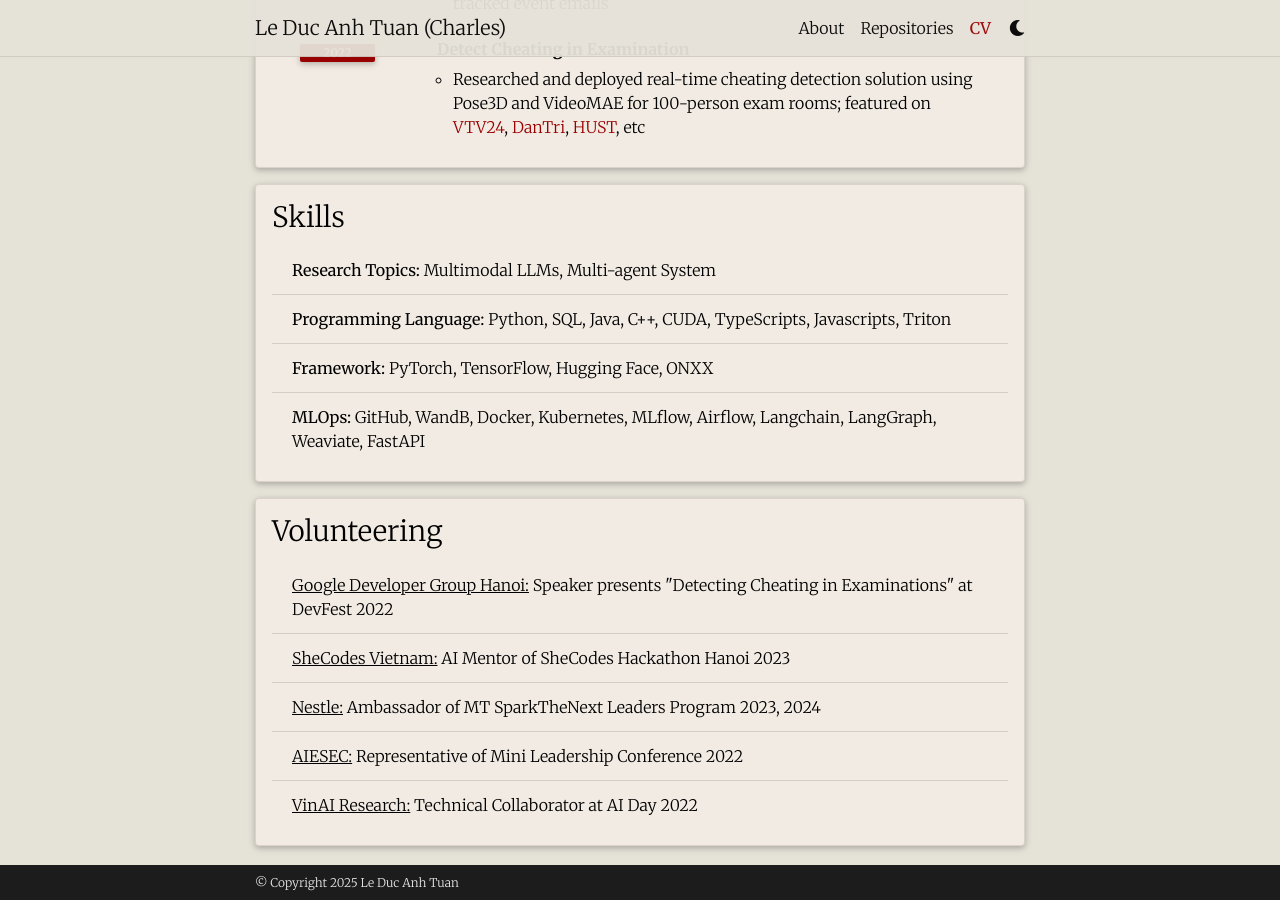
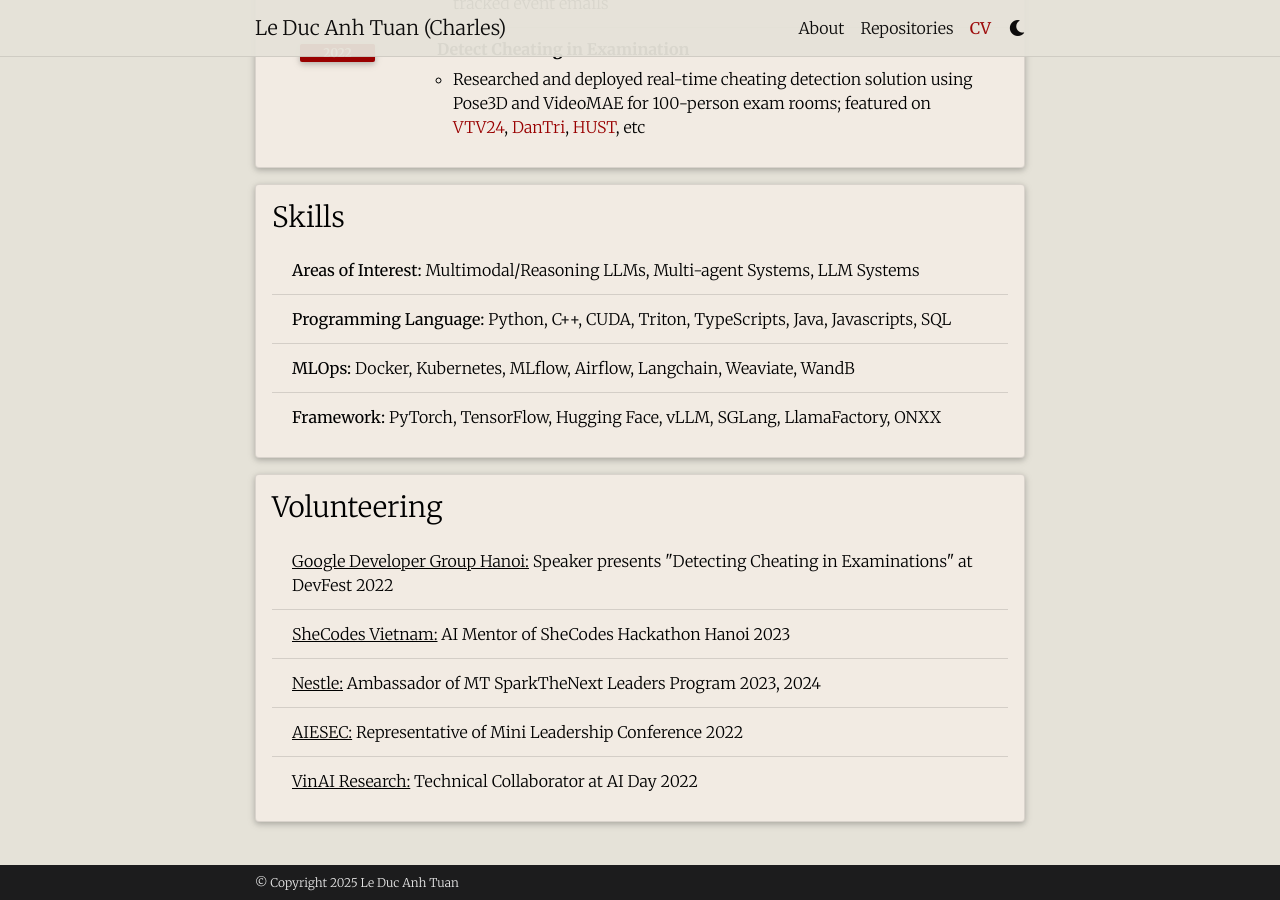
Before and after one commit to tuanlda78202/tuanlda78202.github.io, a Jekyll site: the page built from _pages/cv.md, in a window 1280 px wide and 900 px high, scrolled down 1994 px. Built offline with Jekyll 4.4.1, drawn with Linux system fonts in a browser that asks for light colours; full-size pictures stand in for the smaller copies a plugin makes; comment, search, counter and statistics services are not loaded; a style sheet for code colours, icons or effects is not loaded; some of the changed text lies outside the part shown.

Commit message:
update: cv

```diff
--- a/_data/cv.yml
+++ b/_data/cv.yml
@@ -18,12 +18,12 @@
   contents:
     - title: LLM Researcher
       institution: Homebrew Research, Singapore, Singapore
-      year: Nov. 2024 - Mar. 2025
+      year: Nov. 2024 - Apr. 2025
       description:
         - Trained <a href="https://github.com/janhq/WhisperSpeech/tree/main/ichigo-whisper">Speech Tokenizer</a> to support multiple Asian languages, achieving <a href="https://www.facebook.com/share/p/1AijuzrEXo/">SOTA results</a> on viVoice and LibriTTS-R
         - Developed Speech Instruction Training Without Speech for Low-Resource Languages
 
-    - title: Digital Talent
+    - title: Data Scientist
       institution: Viettel Group, Hanoi, Vietnam
       year: Apr. 2024 - Nov. 2024
       description:
@@ -84,10 +84,10 @@
 - title: Skills
   type: list
   contents:
-    - <b> Research Topics:</b> Multimodal LLMs, Multi-agent System
-    - <b> Programming Language:</b> Python, SQL, Java, C++, CUDA, TypeScripts, Javascripts, Triton
-    - <b> Framework:</b> PyTorch, TensorFlow, Hugging Face, ONXX
-    - <b> MLOps:</b> GitHub, WandB, Docker, Kubernetes, MLflow, Airflow, Langchain, LangGraph, Weaviate, FastAPI
+    - <b> Areas of Interest:</b> Multimodal/Reasoning LLMs, Multi-agent Systems, LLM Systems
+    - <b> Programming Language:</b> Python, C++, CUDA, Triton, TypeScripts, Java, Javascripts, SQL
+    - <b> MLOps:</b> Docker, Kubernetes, MLflow, Airflow, Langchain, Weaviate, WandB
+    - <b> Framework:</b> PyTorch, TensorFlow, Hugging Face, vLLM, SGLang, LlamaFactory, ONXX
 
 - title: Volunteering
   type: list
```
Also changed, not shown: _pages/about.md (+2 -2 lines), 1 other file.
